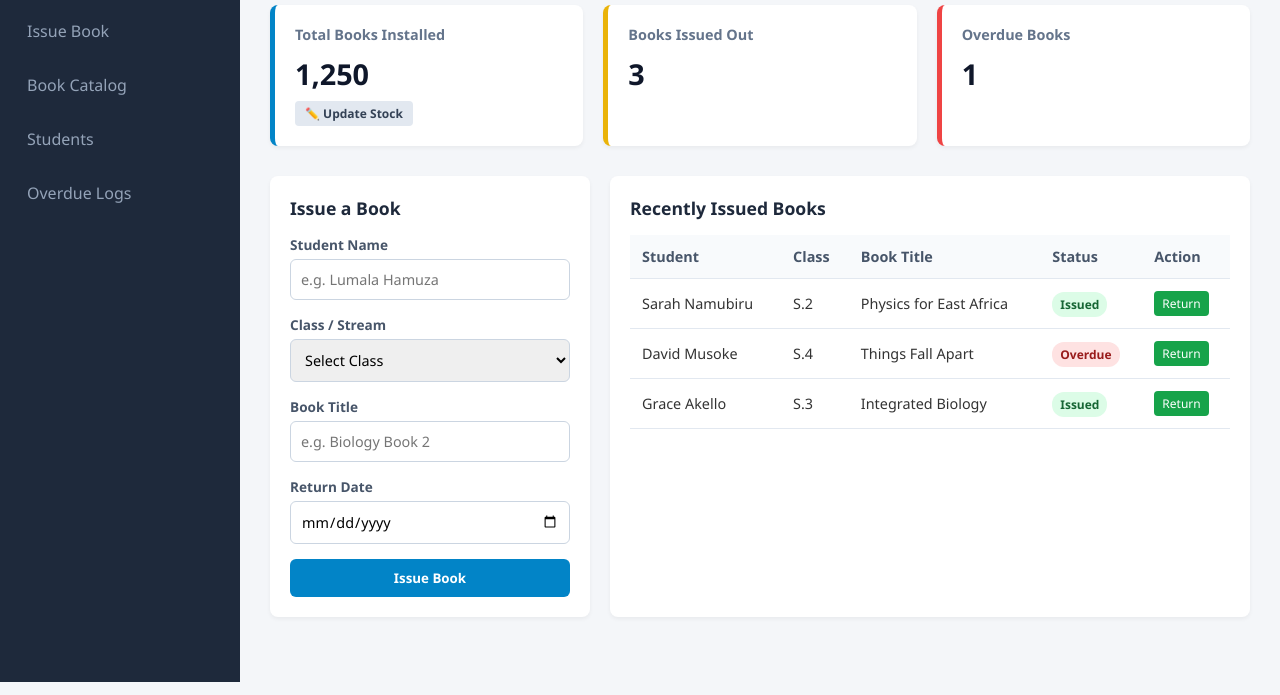
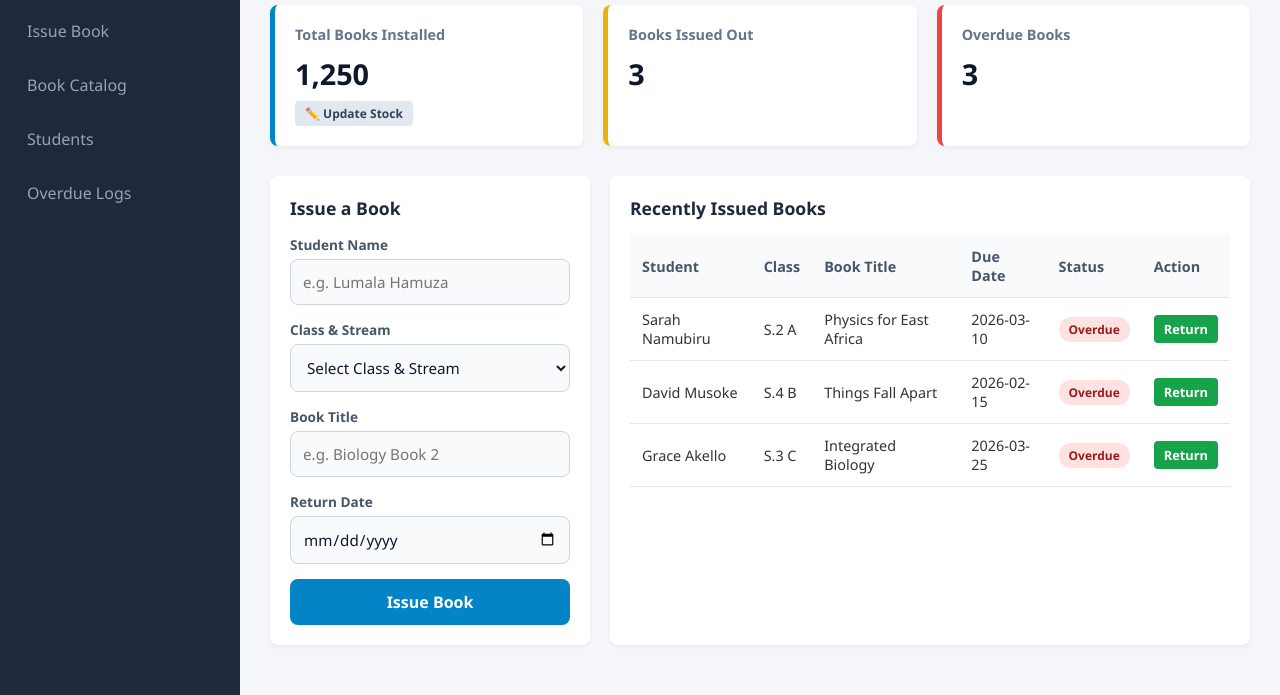
Before and after one commit to antelopestudios88/cssr-ai, a website: page public/library.html in a window 1280 px wide. Shown: the part 118-813 px from the top of the page. Drawn offline with Linux system fonts and the light colour scheme.

Commit message:
Add S1-S6 streams, modern select elements, and automatic overdue calculation

```diff
--- a/public/library.html
+++ b/public/library.html
@@ -149,12 +149,28 @@
       color: #475569;
     }
 
+    /* Modern Styled Dropdown Inputs */
     .form-group input, .form-group select {
       width: 100%;
-      padding: 10px;
-      border: 1px solid #cbd5e1;
-      border-radius: 6px;
-      font-size: 0.9rem;
+      padding: 12px;
+      border: 1.5px solid #cbd5e1;
+      border-radius: 8px;
+      font-size: 0.95rem;
+      background-color: #f8fafc;
+      color: #0f172a;
+      outline: none;
+      transition: all 0.2s ease;
+    }
+
+    .form-group select {
+      cursor: pointer;
+      font-weight: 500;
+    }
+
+    .form-group input:focus, .form-group select:focus {
+      border-color: #0284c7;
+      background-color: #fff;
+      box-shadow: 0 0 0 3px rgba(2, 132, 199, 0.15);
     }
 
     .btn-submit {
@@ -162,10 +178,12 @@
       background-color: #0284c7;
       color: #fff;
       border: none;
-      padding: 10px;
-      border-radius: 6px;
+      padding: 12px;
+      border-radius: 8px;
       font-weight: bold;
+      font-size: 1rem;
       cursor: pointer;
+      transition: background 0.2s;
     }
 
     .btn-submit:hover {
@@ -190,10 +208,11 @@
     }
 
     .status-badge {
-      padding: 4px 8px;
+      padding: 4px 10px;
       border-radius: 12px;
       font-size: 0.75rem;
       font-weight: bold;
+      display: inline-block;
     }
 
     .tab-section {
@@ -310,7 +329,7 @@
       background-color: #0369a1;
     }
 
-    /* Custom Toast Popup Notification Styles */
+    /* Custom Toast Notification Banner */
     .toast-notification {
       position: fixed;
       top: 20px;
@@ -384,13 +403,29 @@
               <input type="text" class="input-student" placeholder="e.g. Lumala Hamuza" required>
             </div>
             <div class="form-group">
-              <label>Class / Stream</label>
+              <label>Class & Stream</label>
               <select class="input-class" required>
-                <option value="">Select Class</option>
-                <option value="S.1">Senior 1</option>
-                <option value="S.2">Senior 2</option>
-                <option value="S.3">Senior 3</option>
-                <option value="S.4">Senior 4</option>
+                <option value="">Select Class & Stream</option>
+                <optgroup label="O-Level (S.1 - S.4)">
+                  <option value="S.1 A">Senior 1 A</option>
+                  <option value="S.1 B">Senior 1 B</option>
+                  <option value="S.1 C">Senior 1 C</option>
+                  <option value="S.2 A">Senior 2 A</option>
+                  <option value="S.2 B">Senior 2 B</option>
+                  <option value="S.2 C">Senior 2 C</option>
+                  <option value="S.3 A">Senior 3 A</option>
+                  <option value="S.3 B">Senior 3 B</option>
+                  <option value="S.3 C">Senior 3 C</option>
+                  <option value="S.4 A">Senior 4 A</option>
+                  <option value="S.4 B">Senior 4 B</option>
+                  <option value="S.4 C">Senior 4 C</option>
+                </optgroup>
+                <optgroup label="A-Level (S.5 - S.6)">
+                  <option value="S.5 Arts">Senior 5 Arts</option>
+                  <option value="S.5 Sci">Senior 5 Science</option>
+                  <option value="S.6 Arts">Senior 6 Arts</option>
+                  <option value="S.6 Sci">Senior 6 Science</option>
+                </optgroup>
               </select>
             </div>
             <div class="form-group">
@@ -413,6 +448,7 @@
                 <th>Student</th>
                 <th>Class</th>
                 <th>Book Title</th>
+                <th>Due Date</th>
                 <th>Status</th>
                 <th>Action</th>
               </tr>
@@ -433,13 +469,29 @@
             <input type="text" class="input-student" placeholder="e.g. Sarah Namubiru" required>
           </div>
           <div class="form-group">
-            <label>Class / Stream</label>
+            <label>Class & Stream</label>
             <select class="input-class" required>
-              <option value="">Select Class</option>
-              <option value="S.1">Senior 1</option>
-              <option value="S.2">Senior 2</option>
-              <option value="S.3">Senior 3</option>
-              <option value="S.4">Senior 4</option>
+              <option value="">Select Class & Stream</option>
+              <optgroup label="O-Level (S.1 - S.4)">
+                <option value="S.1 A">Senior 1 A</option>
+                <option value="S.1 B">Senior 1 B</option>
+                <option value="S.1 C">Senior 1 C</option>
+                <option value="S.2 A">Senior 2 A</option>
+                <option value="S.2 B">Senior 2 B</option>
+                <option value="S.2 C">Senior 2 C</option>
+                <option value="S.3 A">Senior 3 A</option>
+                <option value="S.3 B">Senior 3 B</option>
+                <option value="S.3 C">Senior 3 C</option>
+                <option value="S.4 A">Senior 4 A</option>
+                <option value="S.4 B">Senior 4 B</option>
+                <option value="S.4 C">Senior 4 C</option>
+              </optgroup>
+              <optgroup label="A-Level (S.5 - S.6)">
+                <option value="S.5 Arts">Senior 5 Arts</option>
+                <option value="S.5 Sci">Senior 5 Science</option>
+                <option value="S.6 Arts">Senior 6 Arts</option>
+                <option value="S.6 Sci">Senior 6 Science</option>
+              </optgroup>
             </select>
           </div>
           <div class="form-group">
@@ -472,8 +524,9 @@
             <tr><td>Physics</td><td>Physics for East Africa</td><td>S.1 - S.4</td><td>Available</td></tr>
             <tr><td>Biology</td><td>Integrated Biology Vol 2</td><td>S.2 - S.4</td><td>Available</td></tr>
             <tr><td>Chemistry</td><td>Ordinary Level Chemistry</td><td>S.3 - S.4</td><td>Available</td></tr>
-            <tr><td>Mathematics</td><td>Pure Mathematics Standard</td><td>S.1 - S.4</td><td>Available</td></tr>
+            <tr><td>Mathematics</td><td>Pure Mathematics Standard</td><td>S.1 - S.6</td><td>Available</td></tr>
             <tr><td>English</td><td>Things Fall Apart</td><td>S.3 - S.4</td><td>Available</td></tr>
+            <tr><td>Economics</td><td>Advanced Level Economics</td><td>S.5 - S.6</td><td>Available</td></tr>
           </tbody>
         </table>
       </div>
--- a/public/library.js
+++ b/public/library.js
@@ -3,14 +3,14 @@
 // =========================================
 
 // Local Storage Keys
-const ISSUES_STORAGE_KEY = 'cssr_library_issues_v2';
-const TOTAL_BOOKS_KEY = 'cssr_total_books_stock_v2';
+const ISSUES_STORAGE_KEY = 'cssr_library_issues_v3';
+const TOTAL_BOOKS_KEY = 'cssr_total_books_stock_v3';
 
 // Sample borrowing data for initial initialization
 const initialIssues = [
-  { id: 1, student: "Sarah Namubiru", classStream: "S.2", title: "Physics for East Africa", dueDate: "2026-03-10", status: "Issued" },
-  { id: 2, student: "David Musoke", classStream: "S.4", title: "Things Fall Apart", dueDate: "2026-02-15", status: "Overdue" },
-  { id: 3, student: "Grace Akello", classStream: "S.3", title: "Integrated Biology", dueDate: "2026-03-25", status: "Issued" }
+  { id: 1, student: "Sarah Namubiru", classStream: "S.2 A", title: "Physics for East Africa", dueDate: "2026-03-10", status: "Issued" },
+  { id: 2, student: "David Musoke", classStream: "S.4 B", title: "Things Fall Apart", dueDate: "2026-02-15", status: "Issued" },
+  { id: 3, student: "Grace Akello", classStream: "S.3 C", title: "Integrated Biology", dueDate: "2026-03-25", status: "Issued" }
 ];
 
 // Helper to escape HTML and prevent injection attacks
@@ -20,7 +20,7 @@ function escapeHtml(str) {
   }[match]));
 }
 
-// Custom Toast Banner Notification (Replaces Browser native alert())
+// Custom Toast Banner Notification
 function showToast(message) {
   const toast = document.getElementById('toastNotification');
   if (!toast) return;
@@ -33,7 +33,7 @@ function showToast(message) {
   }, 3500);
 }
 
-// 1. Data Loading Functions
+// 1. Data Loading Functions with Automatic Overdue Calculation
 function getTotalBooksStock() {
   const saved = localStorage.getItem(TOTAL_BOOKS_KEY);
   return saved ? parseInt(saved, 10) : 1250;
@@ -41,22 +41,32 @@ function getTotalBooksStock() {
 
 function loadBorrowingRecords() {
   const saved = localStorage.getItem(ISSUES_STORAGE_KEY);
-  if (!saved) {
-    localStorage.setItem(ISSUES_STORAGE_KEY, JSON.stringify(initialIssues));
-    return initialIssues;
-  }
-  return JSON.parse(saved);
+  let records = saved ? JSON.parse(saved) : initialIssues;
+
+  // Real-time Automatic Overdue Checking!
+  const todayStr = new Date().toISOString().split('T')[0];
+
+  records = records.map(item => {
+    if (item.status !== 'Returned' && item.dueDate && item.dueDate < todayStr) {
+      return { ...item, status: 'Overdue' };
+    } else if (item.status === 'Overdue' && item.dueDate >= todayStr) {
+      return { ...item, status: 'Issued' };
+    }
+    return item;
+  });
+
+  return records;
 }
 
 // 2. Data Saving Functions
 function saveBorrowingRecords(issues) {
   localStorage.setItem(ISSUES_STORAGE_KEY, JSON.stringify(issues));
-  renderApplicationState(); // Re-render application whenever data changes
+  renderApplicationState();
 }
 
 function saveTotalBooksStock(newTotal) {
   localStorage.setItem(TOTAL_BOOKS_KEY, newTotal);
-  renderApplicationState(); // Re-render application whenever data changes
+  renderApplicationState();
 }
 
 // 3. UI Redraw (Main Render) Function
@@ -81,6 +91,7 @@ function renderApplicationState() {
         <td>${escapeHtml(item.student)}</td>
         <td>${escapeHtml(item.classStream)}</td>
         <td>${escapeHtml(item.title)}</td>
+        <td>${escapeHtml(item.dueDate || 'N/A')}</td>
         <td>
           <span class="status-badge" style="background-color: ${
             item.status === 'Returned' ? '#e2e8f0' : item.status === 'Overdue' ? '#fee2e2' : '#dcfce7'
@@ -92,7 +103,7 @@ function renderApplicationState() {
         </td>
         <td>
           ${item.status !== 'Returned' ?
-            `<button onclick="returnBook(${item.id})" style="padding: 4px 8px; background: #16a34a; color: white; border: none; border-radius: 4px; cursor: pointer; font-size: 0.75rem;">Return</button>` :
+            `<button onclick="returnBook(${item.id})" style="padding: 5px 10px; background: #16a34a; color: white; border: none; border-radius: 4px; cursor: pointer; font-size: 0.8rem; font-weight:600;">Return</button>` :
             `<span style="color: #94a3b8; font-size: 0.8rem;">Returned</span>`
           }
         </td>
@@ -108,14 +119,16 @@ function renderApplicationState() {
       if (!studentMap[i.student]) {
         studentMap[i.student] = { name: i.student, classStream: i.classStream, count: 0 };
       }
-      studentMap[i.student].count += 1;
+      if (i.status !== 'Returned') {
+        studentMap[i.student].count += 1;
+      }
     });
 
     studentsTbody.innerHTML = Object.values(studentMap).map(s => `
       <tr>
         <td>${escapeHtml(s.name)}</td>
         <td>${escapeHtml(s.classStream)}</td>
-        <td>${s.count} book(s)</td>
+        <td>${s.count} active book(s)</td>
       </tr>
     `).join('');
   }
@@ -142,19 +155,15 @@ function renderApplicationState() {
 
 // =========================================
 // CUSTOM MODAL LOGIC (Promises)
-// Replaces boring prompt() and alert()
 // =========================================
 
-// Cache Modal DOM References
 const modalOverlay = document.getElementById('customModalOverlay');
 const modalInput = document.getElementById('modalStockInput');
 const cancelBtn = document.getElementById('modalCancelBtn');
 const okBtn = document.getElementById('modalOkBtn');
 
-// Launches the professional custom prompt
 function launchCustomPrompt(defaultValue) {
   return new Promise((resolve) => {
-    // 1. Initialize Modal
     modalInput.value = defaultValue;
     modalOverlay.classList.remove('hidden');
     void modalOverlay.offsetWidth;
@@ -162,7 +171,6 @@ function launchCustomPrompt(defaultValue) {
 
     modalInput.focus();
 
-    // 2. Define Clean Closure Functions for Cleanup
     function cleanupAndResolve(value) {
       cancelBtn.removeEventListener('click', handleCancel);
       okBtn.removeEventListener('click', handleOk);
@@ -176,7 +184,6 @@ function launchCustomPrompt(defaultValue) {
       resolve(value);
     }
 
-    // 3. Handle Button Click Logic
     function handleCancel() {
       cleanupAndResolve(null);
     }
@@ -196,7 +203,6 @@ function launchCustomPrompt(defaultValue) {
       }
     }
 
-    // 4. Attach Events to the Specific Promise Instance
     cancelBtn.addEventListener('click', handleCancel);
     okBtn.addEventListener('click', handleOk);
     modalInput.addEventListener('keydown', handleKeydown);
@@ -210,13 +216,12 @@ async function updateTotalBooks() {
   if (userInput !== null && userInput.trim() !== '' && !isNaN(userInput)) {
     const newTotal = parseInt(userInput.trim(), 10);
     saveTotalBooksStock(newTotal);
-
     showToast(`Library total stock updated to ${newTotal.toLocaleString()} successfully! 🥰😘`);
   }
 }
 
 // =========================================
-// Functional Interactions (Links, Forms)
+// Functional Interactions
 // =========================================
 
 function returnBook(id) {
@@ -228,7 +233,7 @@ function returnBook(id) {
     return item;
   });
   saveBorrowingRecords(issues);
-  showToast("Book status updated to Returned! 🥰😘");
+  showToast("Book returned successfully! 🥰😘");
 }
 
 function handleIssueFormSubmit(e) {
@@ -240,13 +245,16 @@ function handleIssueFormSubmit(e) {
   const title = form.querySelector('.input-title').value.trim();
   const dueDate = form.querySelector('.input-date').value;
 
+  const todayStr = new Date().toISOString().split('T')[0];
+  const isOverdue = dueDate < todayStr;
+
   const newIssue = {
     id: Date.now(),
     student,
     classStream,
     title,
     dueDate,
-    status: "Issued"
+    status: isOverdue ? "Overdue" : "Issued"
   };
 
   const issues = loadBorrowingRecords();
@@ -285,7 +293,6 @@ function setupSidebarNavigation() {
   });
 }
 
-// 4. Dom Content Loading Initialization
 document.addEventListener('DOMContentLoaded', () => {
   renderApplicationState();
   setupSidebarNavigation();
```
